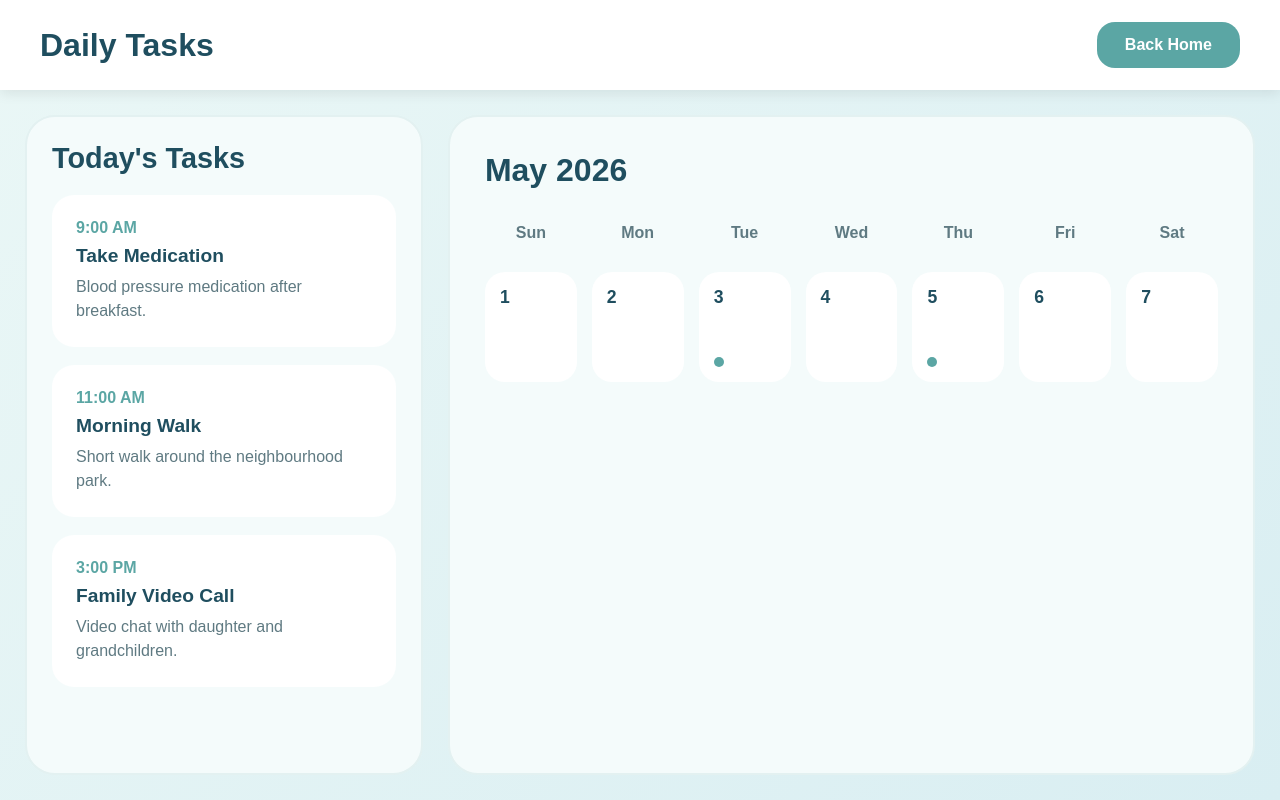
After one commit to claudia-chen986/at3-elderly-helping, a Flask app: page /daily_task in a window 1280 px wide. The commit adds this page. Run offline with Flask 3, Linux system fonts and the light colour scheme; the visitor is signed in with stand-in values (Sample User, id 1).

Commit message:
frontend - journal page and daily task page (with placeholders only)

```diff
--- a/app.py
+++ b/app.py
@@ -63,14 +63,22 @@ def logout():
 
     return redirect(url_for('login'))
 
-@app.route('/daily_tasks')
-def daily_tasks():
-    return "Daily Tasks Page Coming Soon"
+@app.route('/daily_task')
+def daily_task():
+
+    if 'user_id' not in session:
+        return redirect(url_for('login'))
+
+    return render_template('daily_task.html')
 
 
 @app.route('/journal')
 def journal():
-    return "Journal Page Coming Soon"
+
+    if 'user_id' not in session:
+        return redirect(url_for('login'))
+
+    return render_template('journal.html')
 
 
 #sign up user route
--- /dev/null
+++ b/templates/daily_task.html
@@ -0,0 +1,347 @@
+<!DOCTYPE html>
+<html lang="en">
+<head>
+    <meta charset="UTF-8">
+    <meta name="viewport" content="width=device-width, initial-scale=1.0">
+    <title>Daily Tasks</title>
+
+    <style>
+
+        *{
+            margin:0;
+            padding:0;
+            box-sizing:border-box;
+            font-family: Arial, sans-serif;
+        }
+
+        body{
+            background: linear-gradient(135deg, #EAF7F6, #D9EEF2);
+            min-height:100vh;
+            overflow:hidden;
+        }
+
+        /* HEADER */
+
+        .header{
+            height:90px;
+            background:white;
+            display:flex;
+            justify-content:space-between;
+            align-items:center;
+            padding:0 40px;
+            box-shadow:0 4px 12px rgba(0,0,0,0.08);
+        }
+
+        .page-title{
+            font-size:2rem;
+            color:#1F4E5F;
+            font-weight:bold;
+        }
+
+        .back-btn{
+            padding:14px 28px;
+            border:none;
+            border-radius:18px;
+            background:#5BA6A4;
+            color:white;
+            font-size:1rem;
+            font-weight:bold;
+            cursor:pointer;
+            transition:0.3s;
+        }
+
+        .back-btn:hover{
+            background:#4A9492;
+        }
+
+        /* MAIN LAYOUT */
+
+        .main-container{
+            display:flex;
+            height:calc(100vh - 90px);
+            padding:25px;
+            gap:25px;
+        }
+
+        /* LEFT PANEL */
+
+        .task-panel{
+            width:33%;
+            background:#F4FBFB;
+            border-radius:30px;
+            padding:25px;
+            overflow-y:auto;
+            border:2px solid #E3F1F1;
+        }
+
+        .section-title{
+            font-size:1.8rem;
+            color:#1F4E5F;
+            margin-bottom:20px;
+        }
+
+        .task-card{
+            background:white;
+            border-radius:22px;
+            padding:22px;
+            margin-bottom:18px;
+            transition:0.3s;
+            border:2px solid transparent;
+            cursor:pointer;
+        }
+
+        .task-card:hover{
+            transform:translateY(-2px);
+            border-color:#BFE3E2;
+        }
+
+        .task-time{
+            color:#5BA6A4;
+            font-size:1rem;
+            font-weight:bold;
+            margin-bottom:8px;
+        }
+
+        .task-title{
+            color:#1F4E5F;
+            font-size:1.2rem;
+            margin-bottom:8px;
+            font-weight:bold;
+        }
+
+        .task-description{
+            color:#5F7A82;
+            line-height:1.5;
+        }
+
+        /* RIGHT PANEL */
+
+        .calendar-panel{
+            width:67%;
+            background:#F4FBFB;
+            border-radius:30px;
+            padding:35px;
+            border:2px solid #E3F1F1;
+        }
+
+        .calendar-header{
+            display:flex;
+            justify-content:space-between;
+            align-items:center;
+            margin-bottom:35px;
+        }
+
+        .month-title{
+            font-size:2rem;
+            color:#1F4E5F;
+            font-weight:bold;
+        }
+
+        .calendar-grid{
+            display:grid;
+            grid-template-columns:repeat(7, 1fr);
+            gap:15px;
+        }
+
+        .day-name{
+            text-align:center;
+            font-weight:bold;
+            color:#5F7A82;
+            padding-bottom:15px;
+            font-size:1rem;
+        }
+
+        .calendar-day{
+            background:white;
+            border-radius:20px;
+            min-height:110px;
+            padding:15px;
+            transition:0.3s;
+            cursor:pointer;
+            position:relative;
+        }
+
+        .calendar-day:hover{
+            transform:translateY(-3px);
+            background:#EEF8F8;
+        }
+
+        .day-number{
+            color:#1F4E5F;
+            font-size:1.1rem;
+            font-weight:bold;
+        }
+
+        .event-dot{
+            width:10px;
+            height:10px;
+            background:#5BA6A4;
+            border-radius:50%;
+            position:absolute;
+            bottom:15px;
+            left:15px;
+        }
+
+        /* SCROLLBAR */
+
+        ::-webkit-scrollbar{
+            width:10px;
+        }
+
+        ::-webkit-scrollbar-thumb{
+            background:#C9E5E4;
+            border-radius:10px;
+        }
+
+        /* MOBILE */
+
+        @media(max-width:1000px){
+
+            .main-container{
+                flex-direction:column;
+                height:auto;
+            }
+
+            .task-panel,
+            .calendar-panel{
+                width:100%;
+            }
+
+            .task-panel{
+                max-height:350px;
+            }
+
+            .calendar-day{
+                min-height:90px;
+            }
+        }
+
+    </style>
+</head>
+
+<body>
+
+    <!-- HEADER -->
+
+    <div class="header">
+
+        <div class="page-title">
+            Daily Tasks
+        </div>
+
+        <a href="/homepage">
+            <button class="back-btn">
+                Back Home
+            </button>
+        </a>
+
+    </div>
+
+    <!-- MAIN CONTENT -->
+
+    <div class="main-container">
+
+        <!-- LEFT SIDE -->
+
+        <div class="task-panel">
+
+            <h2 class="section-title">
+                Today's Tasks
+            </h2>
+
+            <div class="task-card">
+                <div class="task-time">
+                    9:00 AM
+                </div>
+
+                <div class="task-title">
+                    Take Medication
+                </div>
+
+                <div class="task-description">
+                    Blood pressure medication after breakfast.
+                </div>
+            </div>
+
+            <div class="task-card">
+                <div class="task-time">
+                    11:00 AM
+                </div>
+
+                <div class="task-title">
+                    Morning Walk
+                </div>
+
+                <div class="task-description">
+                    Short walk around the neighbourhood park.
+                </div>
+            </div>
+
+            <div class="task-card">
+                <div class="task-time">
+                    3:00 PM
+                </div>
+
+                <div class="task-title">
+                    Family Video Call
+                </div>
+
+                <div class="task-description">
+                    Video chat with daughter and grandchildren.
+                </div>
+            </div>
+
+        </div>
+
+        <!-- RIGHT SIDE -->
+
+        <div class="calendar-panel">
+
+            <div class="calendar-header">
+
+                <div class="month-title">
+                    May 2026
+                </div>
+
+            </div>
+
+            <div class="calendar-grid">
+
+                <div class="day-name">Sun</div>
+                <div class="day-name">Mon</div>
+                <div class="day-name">Tue</div>
+                <div class="day-name">Wed</div>
+                <div class="day-name">Thu</div>
+                <div class="day-name">Fri</div>
+                <div class="day-name">Sat</div>
+
+                <!-- Calendar Days -->
+
+                <div class="calendar-day"><div class="day-number">1</div></div>
+                <div class="calendar-day"><div class="day-number">2</div></div>
+
+                <div class="calendar-day">
+                    <div class="day-number">3</div>
+                    <div class="event-dot"></div>
+                </div>
+
+                <div class="calendar-day"><div class="day-number">4</div></div>
+
+                <div class="calendar-day">
+                    <div class="day-number">5</div>
+                    <div class="event-dot"></div>
+                </div>
+
+                <div class="calendar-day"><div class="day-number">6</div></div>
+                <div class="calendar-day"><div class="day-number">7</div></div>
+
+                <!-- continue if wanted -->
+
+            </div>
+
+        </div>
+
+    </div>
+
+</body>
+</html>
--- a/templates/homepage.html
+++ b/templates/homepage.html
@@ -162,7 +162,7 @@
 
         <div class="feature-grid">
 
-            <a href="/daily_tasks" class="feature-card">
+            <a href="/daily_task" class="feature-card">
 
                 <div class="icon">
 
```
Also changed, not shown: templates/journal.html (added, +301 -0 lines).
